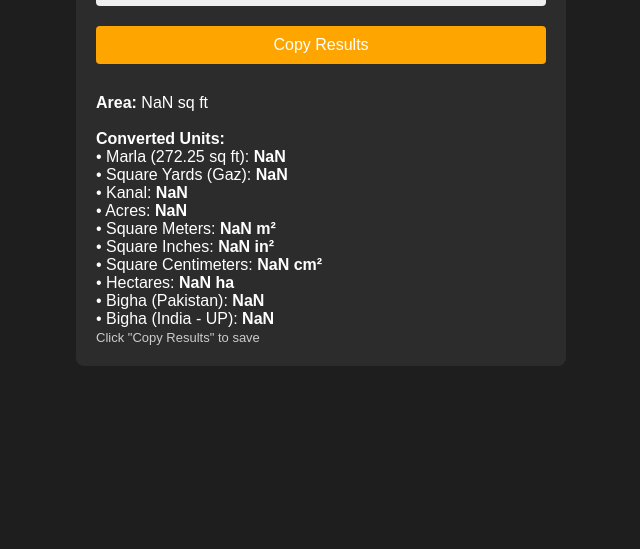
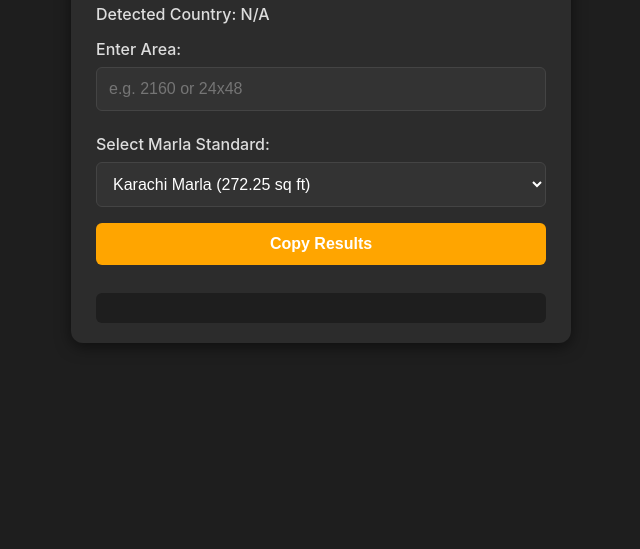
Before and after one commit to lyarinet/land-area-calculator, a plain HTML site: page index.html in a window 1280 px wide. Shown: the part 291-840 px from the top of the page, without its empty margins (319-959 px from the left). Before the commit the page ends 800 px from the top, so only its background shows below. Drawn offline with Linux system fonts and the light colour scheme; no server answers.

Commit message:
Update index.html

```diff
--- a/index.html
+++ b/index.html
@@ -6,57 +6,98 @@
   <meta name="viewport" content="width=device-width, initial-scale=1.0">
   <style>
     body {
-      font-family: Arial, sans-serif;
+      font-family: -apple-system, BlinkMacSystemFont, "Segoe UI", Roboto, Helvetica, Arial, sans-serif;
       background: #1e1e1e;
       color: #ffffff;
       padding: 20px;
+      display: flex;
+      justify-content: center;
+      align-items: center;
+      min-height: 100vh;
+      margin: 0;
     }
     .container {
+      width: 100%;
       max-width: 450px;
       margin: auto;
       background: #2c2c2c;
-      padding: 20px;
-      border-radius: 8px;
+      padding: 20px 25px;
+      border-radius: 12px;
+      box-shadow: 0 4px 15px rgba(0, 0, 0, 0.5);
     }
     input, select, button {
       width: 100%;
-      padding: 10px;
-      margin: 10px 0;
+      padding: 12px;
+      margin: 8px 0;
       font-size: 16px;
-      border-radius: 4px;
-      border: none;
+      border-radius: 6px;
+      border: 1px solid #444;
+      background-color: #333;
+      color: #fff;
+      box-sizing: border-box; /* Ensures padding doesn't affect width */
     }
     button {
       background-color: orange;
       color: white;
       cursor: pointer;
-      transition: background-color 0.3s;
+      border: none;
+      font-weight: bold;
+      transition: background-color 0.3s, transform 0.1s;
     }
     button:hover {
       background-color: darkorange;
     }
+    button:active {
+      transform: scale(0.98);
+    }
+    button:disabled {
+        background-color: #555;
+        cursor: not-allowed;
+    }
     .results {
       margin-top: 20px;
+      padding: 15px;
+      background-color: #1e1e1e;
+      border-radius: 6px;
       word-break: break-word;
+    }
+    .results ul {
+      list-style-type: none;
+      padding-left: 0;
+      margin: 10px 0 0 0;
+    }
+    .results li {
+      padding: 4px 0;
     }
     .small {
       font-size: 13px;
       color: #ccc;
+      display: block;
+      margin-top: 10px;
+      text-align: center;
     }
     label {
       display: block;
-      margin-top: 10px;
+      margin-top: 15px;
+      font-weight: 500;
+      color: #ddd;
+    }
+    h2 {
+        text-align: center;
+        margin-bottom: 20px;
+        color: orange;
     }
   </style>
 </head>
 <body>
+
   <div class="container">
     <h2>Land Area Converter</h2>
 
     <label>Detected Country: <span id="countryName">Detecting...</span></label>
 
     <label for="inputArea">Enter Area:</label>
-    <input type="text" id="inputArea" placeholder="e.g. 2160 OR 24x48">
+    <input type="text" id="inputArea" placeholder="e.g. 2160 or 24x48">
 
     <label for="marlaSelect">Select Marla Standard:</label>
     <select id="marlaSelect">
@@ -65,93 +106,141 @@
       <option value="225">Punjab Marla (225 sq ft)</option>
     </select>
 
-    <button onclick="copyResults()">Copy Results</button>
-    <div class="results" id="resultBox"></div>
+    <button id="copyButton">Copy Results</button>
+
+    <!-- Results will be displayed here. `aria-live` helps with accessibility -->
+    <div class="results" id="resultBox" aria-live="polite"></div>
   </div>
 
   <script>
-    const marlaSelect = document.getElementById("marlaSelect");
+    // Encapsulate all code in a DOMContentLoaded event listener to ensure
+    // the HTML is fully loaded before the script runs.
+    document.addEventListener('DOMContentLoaded', () => {
 
-    // Country detection using ipwho.is
+      // --- 1. Constants and Configuration ---
+      const CONVERSION_FACTORS = {
+        SQFT_IN_YARD: 9,
+        SQFT_IN_METER: 10.7639,
+        SQFT_IN_KANAL: 5445,
+        SQFT_IN_ACRE: 43560,
+        SQFT_IN_HECTARE: 107639,
+        SQFT_IN_BIGHA_PK: 27225,
+        SQFT_IN_BIGHA_IN: 27000,
+      };
+
+      // --- 2. Cache DOM Elements for better performance ---
+      const inputArea = document.getElementById('inputArea');
+      const marlaSelect = document.getElementById('marlaSelect');
+      const resultBox = document.getElementById('resultBox');
+      const countryNameSpan = document.getElementById('countryName');
+      const copyButton = document.getElementById('copyButton');
+
+      // --- 3. Main Functions ---
+      const convert = () => {
+        const rawInput = inputArea.value.trim().toLowerCase();
+        const marlaSize = parseFloat(marlaSelect.value);
+
+        // If input is empty, clear results and exit
+        if (!rawInput) {
+          resultBox.innerHTML = '';
+          return;
+        }
+
+        let sqft = 0;
+        // Regex to match dimensions like "24x48" or "24.5 x 48.5"
+        const dimensionMatch = rawInput.match(/^(\d*\.?\d+)\s*[x×]\s*(\d*\.?\d+)$/);
+        // Regex to check if the input is just a number
+        const numberMatch = /^\d*\.?\d+$/.test(rawInput);
+
+        if (dimensionMatch) {
+          sqft = parseFloat(dimensionMatch[1]) * parseFloat(dimensionMatch[2]);
+        } else if (numberMatch) {
+          sqft = parseFloat(rawInput);
+        } else {
+          resultBox.innerHTML = `<span style="color: red;">⚠️ Invalid input. Use formats like "2160" or "24x48".</span>`;
+          return;
+        }
+
+        // Perform calculations using constants
+        const marla = sqft / marlaSize;
+        const gaz = sqft / CONVERSION_FACTORS.SQFT_IN_YARD;
+        const sqm = sqft / CONVERSION_FACTORS.SQFT_IN_METER;
+        const kanal = sqft / CONVERSION_FACTORS.SQFT_IN_KANAL;
+        const acre = sqft / CONVERSION_FACTORS.SQFT_IN_ACRE;
+        const hectare = sqft / CONVERSION_FACTORS.SQFT_IN_HECTARE;
+        const bighaPK = sqft / CONVERSION_FACTORS.SQFT_IN_BIGHA_PK;
+        const bighaIN = sqft / CONVERSION_FACTORS.SQFT_IN_BIGHA_IN;
+
+        // Generate results using a semantic list for better structure
+        resultBox.innerHTML = `
+          <p><strong>Total Area: ${sqft.toFixed(2)} sq ft</strong></p>
+          <strong>Converted Units:</strong>
+          <ul>
+            <li>Marla (${marlaSize} sq ft): <strong>${marla.toFixed(2)}</strong></li>
+            <li>Square Yards (Gaz): <strong>${gaz.toFixed(2)}</strong></li>
+            <li>Kanal: <strong>${kanal.toFixed(3)}</strong></li>
+            <li>Acres: <strong>${acre.toFixed(4)}</strong></li>
+            <li>Square Meters: <strong>${sqm.toFixed(2)} m²</strong></li>
+            <li>Hectares: <strong>${hectare.toFixed(5)} ha</strong></li>
+            <li>Bigha (Pakistan): <strong>${bighaPK.toFixed(3)}</strong></li>
+            <li>Bigha (India - UP): <strong>${bighaIN.toFixed(3)}</strong></li>
+          </ul>
+          <span class="small">Click "Copy Results" to save</span>
+        `;
+      };
+
+      const copyResults = () => {
+        const resultText = resultBox.innerText;
+
+        if (resultText && navigator.clipboard) {
+          navigator.clipboard.writeText(resultText).then(() => {
+            // Provide non-blocking feedback instead of an alert
+            const originalText = copyButton.innerText;
+            copyButton.innerText = "Copied!";
+            copyButton.disabled = true;
+            setTimeout(() => {
+              copyButton.innerText = originalText;
+              copyButton.disabled = false;
+            }, 2000); // Revert after 2 seconds
+          }).catch(err => {
+            console.error("Failed to copy results: ", err);
+            alert("Could not copy results to clipboard.");
+          });
+        }
+      };
+
+      // --- 4. Event Listeners ---
+      inputArea.addEventListener('input', convert);
+      marlaSelect.addEventListener('change', convert);
+      copyButton.addEventListener('click', copyResults);
+
+      // --- 5. Initialisation (API Call for Country Detection) ---
       fetch("https://ipwho.is/")
         .then(res => {
           if (!res.ok) throw new Error("API request failed");
           return res.json();
         })
         .then(data => {
-        document.getElementById("countryName").innerText = data.country || "Unknown";
+          countryNameSpan.innerText = data.country || "Unknown";
+          // Set Marla standard based on country code
           if (data.country_code === "PK") {
-          marlaSelect.value = "272.25";
+            marlaSelect.value = "225"; // Punjab Marla is very common
           } else if (data.country_code === "GB") {
             marlaSelect.value = "250";
           } else {
-          marlaSelect.value = "272.25"; // default
+            marlaSelect.value = "272.25"; // Default
           }
-        convert(); // trigger after setting
         })
         .catch(error => {
           console.warn("Country detection failed:", error);
-        document.getElementById("countryName").innerText = "Unknown";
-        marlaSelect.value = "272.25";
+          countryNameSpan.innerText = "N/A";
+        })
+        .finally(() => {
+          // Always run an initial conversion after the API call finishes or fails
           convert();
         });
+    });
+  </script>
 
-    document.getElementById('inputArea').addEventListener('input', convert);
-    document.getElementById('marlaSelect').addEventListener('change', convert);
-
-    function convert() {
-      const rawInput = document.getElementById('inputArea').value.trim().toLowerCase();
-      const marlaSize = parseFloat(document.getElementById('marlaSelect').value);
-      const resultBox = document.getElementById("resultBox");
-      let sqft = 0;
-
-      const match = rawInput.match(/^(\d+(\.\d+)?)\s*[x×]\s*(\d+(\.\d+)?)$/);
-      if (match) {
-        sqft = parseFloat(match[1]) * parseFloat(match[3]);
-      } else if (!isNaN(rawInput)) {
-        sqft = parseFloat(rawInput);
-      } else {
-        resultBox.innerHTML = `<span style="color: red;">⚠️ Invalid input. Please enter area like "2160" or "24x48".</span>`;
-        return;
-      }
-
-      const marla = sqft / marlaSize;
-      const gaz = sqft / 9;
-      const sqm = sqft / 10.7639;
-      const kanal = sqft / 5445;
-      const acre = sqft / 43560;
-      const sqinch = sqft * 144;
-      const sqcm = sqft * 929.0304;
-      const hectare = sqft / 107639;
-      const bighaPK = sqft / 27225;
-      const bighaIN = sqft / 27000;
-
-      const result = `
-        <strong>Area:</strong> ${sqft.toFixed(2)} sq ft<br><br>
-        <strong>Converted Units:</strong><br>
-        • Marla (${marlaSize} sq ft): <strong>${marla.toFixed(2)}</strong><br>
-        • Square Yards (Gaz): <strong>${gaz.toFixed(2)}</strong><br>
-        • Kanal: <strong>${kanal.toFixed(3)}</strong><br>
-        • Acres: <strong>${acre.toFixed(4)}</strong><br>
-        • Square Meters: <strong>${sqm.toFixed(2)} m²</strong><br>
-        • Square Inches: <strong>${sqinch.toFixed(2)} in²</strong><br>
-        • Square Centimeters: <strong>${sqcm.toFixed(2)} cm²</strong><br>
-        • Hectares: <strong>${hectare.toFixed(5)} ha</strong><br>
-        • Bigha (Pakistan): <strong>${bighaPK.toFixed(3)}</strong><br>
-        • Bigha (India - UP): <strong>${bighaIN.toFixed(3)}</strong><br>
-        <span class="small">Click "Copy Results" to save</span>
-      `;
-      resultBox.innerHTML = result;
-    }
-
-    function copyResults() {
-      const resultText = document.getElementById("resultBox").innerText;
-      if (resultText) {
-        navigator.clipboard.writeText(resultText).then(() => {
-          alert("Results copied to clipboard!");
-        });
-      }
-    }
-  </script>
 </body>
 </html>
```
Lines whose indentation alone changed are shown as unchanged.
